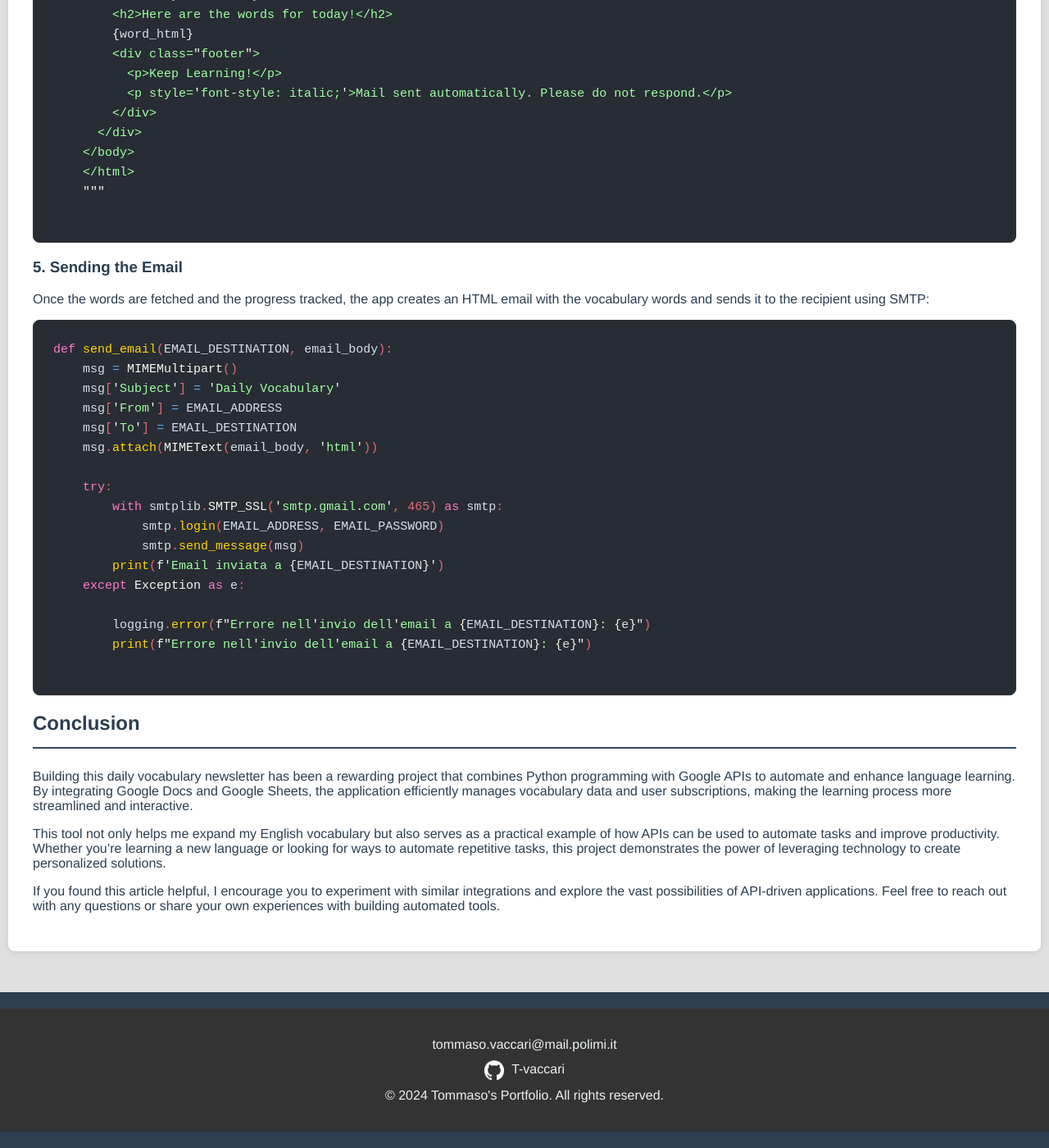
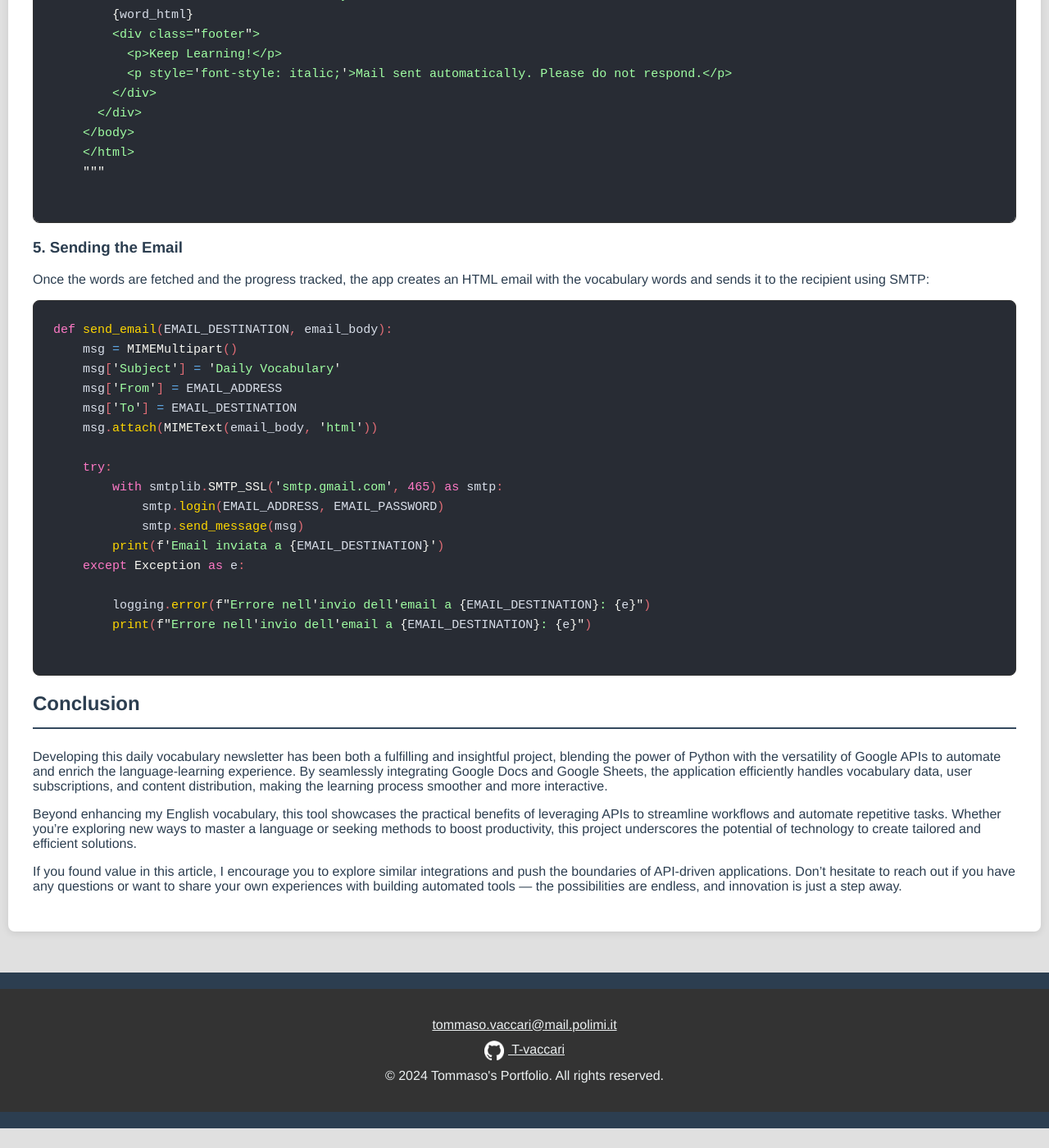
Before and after one commit to T-vaccari/T-vaccari.github.io, a Jekyll site: the page built from _posts/2024-08-21-EnglishNewsletter.md, in a window 1280 px wide and 1400 px high, scrolled down 5217 px. Shown: the whole window at 82% size. Built offline with Jekyll 4.4.1, drawn with Linux system fonts in a browser that asks for light colours; a script that is not in the unit is left out; after the commit the page ends 6593 px from its top, so only the background shows below that.

Commit message:
Modiefied CSS and added CV

```diff
--- a/_posts/2024-08-21-EnglishNewsletter.md
+++ b/_posts/2024-08-21-EnglishNewsletter.md
@@ -253,8 +253,8 @@ def send_email(EMAIL_DESTINATION, email_body):
 
 ## Conclusion
 
-Building this daily vocabulary newsletter has been a rewarding project that combines Python programming with Google APIs to automate and enhance language learning. By integrating Google Docs and Google Sheets, the application efficiently manages vocabulary data and user subscriptions, making the learning process more streamlined and interactive.
+Developing this daily vocabulary newsletter has been both a fulfilling and insightful project, blending the power of Python with the versatility of Google APIs to automate and enrich the language-learning experience. By seamlessly integrating Google Docs and Google Sheets, the application efficiently handles vocabulary data, user subscriptions, and content distribution, making the learning process smoother and more interactive.
 
-This tool not only helps me expand my English vocabulary but also serves as a practical example of how APIs can be used to automate tasks and improve productivity. Whether you're learning a new language or looking for ways to automate repetitive tasks, this project demonstrates the power of leveraging technology to create personalized solutions.
+Beyond enhancing my English vocabulary, this tool showcases the practical benefits of leveraging APIs to streamline workflows and automate repetitive tasks. Whether you're exploring new ways to master a language or seeking methods to boost productivity, this project underscores the potential of technology to create tailored and efficient solutions.
 
-If you found this article helpful, I encourage you to experiment with similar integrations and explore the vast possibilities of API-driven applications. Feel free to reach out with any questions or share your own experiences with building automated tools.
+If you found value in this article, I encourage you to explore similar integrations and push the boundaries of API-driven applications. Don’t hesitate to reach out if you have any questions or want to share your own experiences with building automated tools — the possibilities are endless, and innovation is just a step away.
--- a/assets/styles/main.css
+++ b/assets/styles/main.css
@@ -1,7 +1,6 @@
 /* =========================================
    Base Styles
    ========================================= */
-
    body {
     font-family: 'Helvetica Neue', Arial, sans-serif;
     margin: 0;
@@ -11,12 +10,19 @@
     overflow-x: hidden; /* Prevent horizontal scrolling */
 }
 
-header {
+header, footer {
     background-color: #2c3e50;
     color: #fff;
+    text-align: center;
+}
+
+header {
     padding: 40px 0;
-    text-align: center;
     box-shadow: 0 4px 10px rgba(0, 0, 0, 0.2);
+}
+
+footer {
+    padding: 20px 0;
 }
 
 nav {
@@ -24,7 +30,6 @@ nav {
     justify-content: space-around;
     background-color: #34495e;
     padding: 15px 0;
-    max-width: 100%; /* Ensure the navbar doesn't overflow */
     box-sizing: border-box; /* Include padding in width calculations */
 }
 
@@ -45,15 +50,14 @@ section {
     padding: 30px;
     margin: 50px auto;
     max-width: 1200px;
-    background-color: #ffffff;
-    box-shadow: 0 2px 10px rgba(0,0,0,0.1);
+    background-color: #fff;
+    box-shadow: 0 2px 10px rgba(0, 0, 0, 0.1);
     border-radius: 8px;
 }
 
 /* =========================================
    Project Grid
    ========================================= */
-
 .projects {
     display: flex;
     flex-wrap: wrap;
@@ -61,9 +65,8 @@ section {
     justify-content: space-between;
 }
 
-/* Singolo blocco progetto */
 .project {
-    background-color: #ffffff;
+    background-color: #fff;
     box-shadow: 0 2px 10px rgba(0, 0, 0, 0.1);
     border-radius: 8px;
     padding: 20px;
@@ -73,18 +76,17 @@ section {
     text-align: center;
 }
 
+.project:hover {
+    transform: translateY(-10px);
+    box-shadow: 0 10px 20px rgba(0, 0, 0, 0.2);
+    background-color: #f8f8f8;
+}
+
 .project img {
     max-width: 100%;
     height: auto;
     border-radius: 5px;
     margin-bottom: 15px;
-}
-
-/* Effetto hover sui progetti */
-.project:hover {
-    transform: translateY(-10px);
-    box-shadow: 0 10px 20px rgba(0, 0, 0, 0.2);
-    background-color: #f8f8f8;
 }
 
 .project h2 {
@@ -108,7 +110,6 @@ section {
 /* =========================================
    Responsive Design
    ========================================= */
-
 @media (max-width: 1024px) {
     .project {
         flex: 1 1 calc(50% - 20px); /* 2 colonne per schermi medi */
@@ -116,60 +117,45 @@ section {
 }
 
 @media (max-width: 768px) {
-    /* Riduzione dei caratteri per i titoli dei progetti */
-    .project h2 {
-        font-size: 1.15em; /* Ridotto rispetto all'attuale 1.5em */
+    .project {
+        flex: 1 1 100%; /* 1 colonna per schermi piccoli */
     }
 
-    /* Riduzione dei caratteri per i titoli dei post */
-    .post-listing h2 {
-        font-size: 1.5em; /* Ridotto rispetto all'attuale 1.75em */
+    .project h2 {
+        font-size: 1.25em;
     }
 
-    /* Altre regole esistenti per la navigazione */
     nav {
-        flex-direction: column; /* Stack items vertically */
-        align-items: center; /* Center-align the items */
-        padding: 10px; /* Adjust padding */
+        flex-direction: column;
+        align-items: center;
+        padding: 10px;
     }
 
     nav a {
-        padding: 10px 15px; /* Reduce padding for smaller screens */
-        display: block; /* Ensure links are full-width */
-        text-align: center; /* Center-align text */
+        padding: 10px 15px;
+        display: block;
+        text-align: center;
     }
-
-    /* Progetti in una singola colonna su schermi piccoli */
-    .project {
-        flex: 1 1 100%; /* 1 colonna per schermi piccoli */
-    }
-    /* Ridurre i titoli dei progetti sui dispositivi mobili */
-    .projects .project h2 {
-        font-size: 1.25em !important; /* Forziamo la priorità con !important */
-    }
-
-    /* Ridurre i titoli dei post sui dispositivi mobili */
-    .post-listing h2 {
-        font-size: 1.5em !important; /* Forziamo la priorità con !important */
+    .highlight pre {
+        white-space: pre; /* Mantiene il codice intero senza wrapping */
+        word-break: normal; /* Disabilita il word-break per il codice */
     }
 }
-
 
 /* =========================================
    Typography
    ========================================= */
-
-.post-title {
-    font-size: 2.0em;
-    color: #2c3e50;
-    margin-bottom: 20px;
-}
-
 h2 {
     color: #2c3e50;
     border-bottom: 2px solid #34495e;
     padding-bottom: 15px;
     margin-bottom: 25px;
+}
+
+.post-title {
+    font-size: 2em;
+    color: #2c3e50;
+    margin-bottom: 20px;
 }
 
 .profile-pic {
@@ -183,7 +169,6 @@ h2 {
 /* =========================================
    Skills List
    ========================================= */
-
 .skills ul {
     list-style-type: none;
     padding: 0;
@@ -200,28 +185,15 @@ h2 {
 /* =========================================
    Footer
    ========================================= */
-
-footer {
-    text-align: center;
-    padding: 20px 0;
-    background-color: #2c3e50;
-    color: #ecf0f1;
-}
-
 .footer-content {
-    text-align: center;
     background-color: #333;
     padding: 25px;
     color: #ecf0f1;
 }
 
-.footer-content p {
+.footer-content p, .footer-content a {
     margin: 10px 0;
-}
-
-.footer-content a {
-    color: #ecf0f1;
-    text-decoration: none;
+    color: inherit;
     transition: color 0.3s ease;
 }
 
@@ -230,9 +202,8 @@ footer {
     text-decoration: underline;
 }
 
-/* Ridimensiona l'immagine di GitHub nel footer */
 .footer-content .icon {
-    width: 24px; /* Dimensioni più piccole */
+    width: 24px;
     height: 24px;
     vertical-align: middle;
     margin-right: 5px;
@@ -241,18 +212,16 @@ footer {
 /* =========================================
    Post Listing
    ========================================= */
-
 .post-listing {
     text-align: center;
     margin-bottom: 30px;
     padding: 20px 25px;
     transition: transform 0.3s ease, box-shadow 0.3s ease;
-    background-color: #ffffff;
+    background-color: #fff;
     box-shadow: 0 2px 10px rgba(0, 0, 0, 0.1);
     border-radius: 8px;
 }
 
-/* Animazione su hover per post */
 .post-listing:hover {
     transform: translateY(-15px);
     box-shadow: 0 10px 20px rgba(0, 0, 0, 0.2);
@@ -278,10 +247,8 @@ footer {
 /* =========================================
    Post Content
    ========================================= */
-
-/* Riduzione delle dimensioni delle immagini nei post */
 .post-content img {
-    max-width: 90%; /* Riduzione delle dimensioni per una visualizzazione migliore */
+    max-width: 90%;
     height: auto;
     display: block;
     margin: 0 auto;
@@ -291,36 +258,27 @@ footer {
 /* =========================================
    Code Block Styles
    ========================================= */
-
-.highlight pre {
-    background-color: #282c34; /* Sfondo scuro per un contrasto migliore */
-    border: 1px solid #333; /* Bordo sottile per definire il blocco */
-    border-radius: 8px; /* Angoli arrotondati più pronunciati */
-    padding: 1.5rem; /* Spazio interno più ampio per una migliore leggibilità */
-    overflow-x: auto;
-    color: #f8f8f2; /* Colore del testo chiaro per una migliore visibilità */
+   .highlight pre {
+    background-color: #282c34;
+    border: 1px solid #333;
+    border-radius: 8px;
+    padding: 1.5rem;
+    overflow-x: auto; /* Permette lo scorrimento orizzontale */
+    color: #f8f8f2;
     font-size: 15px;
     line-height: 1.6;
     font-family: 'Source Code Pro', monospace;
-    white-space: pre-wrap; /* Permette l'avvolgimento delle righe lunghe */
-    word-break: break-all; /* Evita che le parole lunghe vengano troncate */
+    white-space: pre; /* Mantiene il codice su una singola riga se necessario */
+    word-break: normal; /* Evita di spezzare parole lunghe */
 }
 
-/* Evidenziazione della sintassi */
-.highlight .k { color: #ff79c6; } /* Parole chiave più evidenti */
-.highlight .c { color: #6a737d; } /* Commenti più chiari */
-.highlight .o { color: #61afef; } /* Operatori */
-.highlight .n { color: #d8dee9; } /* Numeri */
-.highlight .s { color: #a0ffa3; } /* Stringhe più vivaci */
-.highlight .p { color: #e06c75; } /* Punteggiatura */
-.highlight .m { color: #ffd700; } /* Metodi e Funzioni */
-.highlight .d { color: #61afef; } /* Tipi di dati */
-.highlight .f { color : #ffd700; } /* Nomi delle funzioni */
-.highlight .nf { color:  #ffd700; } /* Nomi delle funzioni */
-.highlight .na { color:  #ffd700; } /* Nomi degli attributi */
-.highlight .nt { color: #ff79c6; } /* Titoli */
-.highlight .l { color: #d8dee9; } /* Etichette */
-.highlight .b { color: #61afef; } /* Funzioni built-in */
-.highlight .mi { color: #e06c75; } /* Metodi magici */
-.highlight .s2 { color: #a0ffa3; } /* Stringhe tra doppi apici */
-.highlight .s1 { color: #a0ffa3; } /* Stringhe tra apici singoli */
+/* Syntax Highlighting */
+.highlight .k { color: #ff79c6; }
+.highlight .c { color: #6a737d; }
+.highlight .o { color: #61afef; }
+.highlight .n, .highlight .l { color: #d8dee9; }
+.highlight .s, .highlight .s2, .highlight .s1 { color: #a0ffa3; }
+.highlight .p { color: #e06c75; }
+.highlight .m, .highlight .f, .highlight .nf, .highlight .na { color: #ffd700; }
+.highlight .nt, .highlight .mi { color: #ff79c6; }
+.highlight .b, .highlight .d { color: #61afef; }
```
Also changed, not shown: 2 other files.
